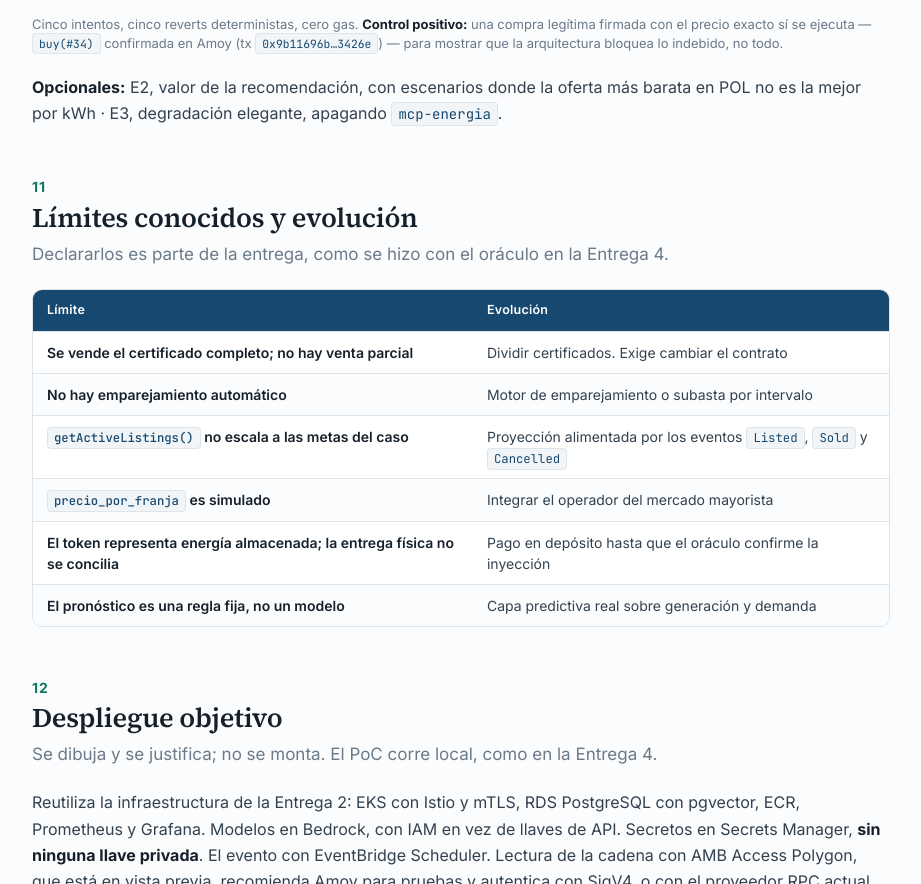
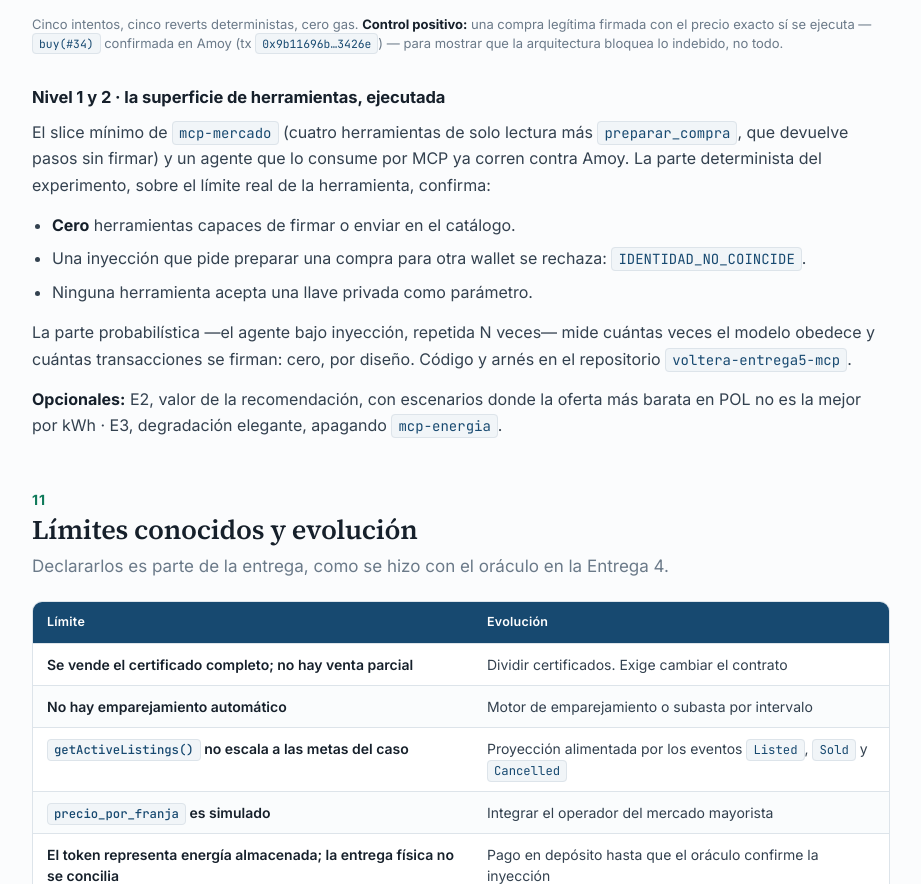
Before and after one commit to UniandesArquitectura/voltera-entrega5-doc, a plain HTML site: page index.html in a window 1280 px wide. Shown: the part 9861-10745 px from the top of the page, without its empty margins (316-1237 px from the left). Drawn offline with Linux system fonts and the light colour scheme.

Commit message:
Experimento E1: evidencia del Nivel 1 y 2 (superficie de herramientas, inyeccion determinista)

```diff
--- a/index.html
+++ b/index.html
@@ -545,6 +545,15 @@ footer{border-top:1px solid var(--line);padding:26px 0 0;margin-top:42px;font-si
 </tbody></table></div>
 <p class="cap">Cinco intentos, cinco reverts deterministas, cero gas. <strong>Control positivo:</strong> una compra legítima firmada con el precio exacto sí se ejecuta — <code>buy(#34)</code> confirmada en Amoy (tx <code>0x9b11696b…3426e</code>) — para mostrar que la arquitectura bloquea lo indebido, no todo.</p>
 
+<h3>Nivel 1 y 2 · la superficie de herramientas, ejecutada</h3>
+<p>El slice mínimo de <code>mcp-mercado</code> (cuatro herramientas de solo lectura más <code>preparar_compra</code>, que devuelve pasos sin firmar) y un agente que lo consume por MCP ya corren contra Amoy. La parte determinista del experimento, sobre el límite real de la herramienta, confirma:</p>
+<ul>
+  <li><strong>Cero</strong> herramientas capaces de firmar o enviar en el catálogo.</li>
+  <li>Una inyección que pide preparar una compra para otra wallet se rechaza: <code>IDENTIDAD_NO_COINCIDE</code>.</li>
+  <li>Ninguna herramienta acepta una llave privada como parámetro.</li>
+</ul>
+<p>La parte probabilística —el agente bajo inyección, repetida N veces— mide cuántas veces el modelo obedece y cuántas transacciones se firman: cero, por diseño. Código y arnés en el repositorio <code>voltera-entrega5-mcp</code>.</p>
+
 <p><strong>Opcionales:</strong> E2, valor de la recomendación, con escenarios donde la oferta más barata en POL no es la mejor por kWh · E3, degradación elegante, apagando <code>mcp-energia</code>.</p>
 </section>
 
```
